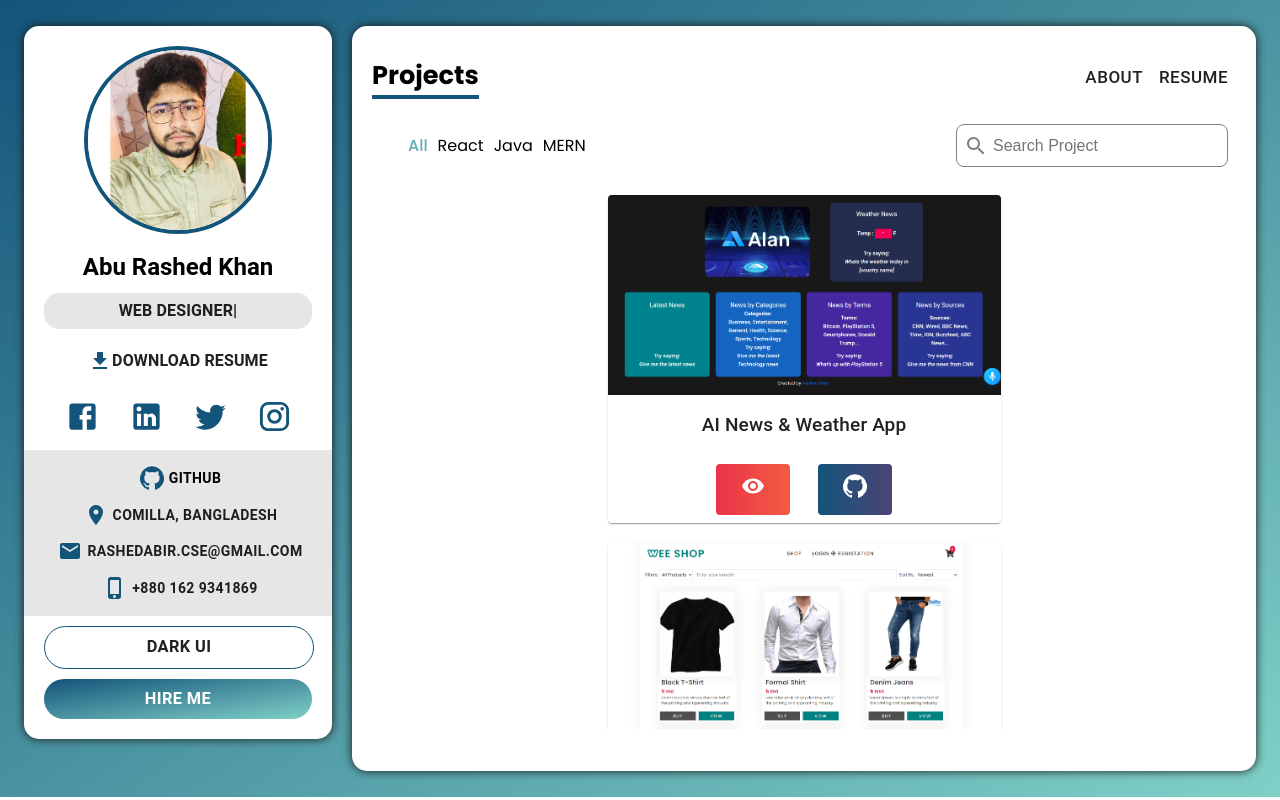
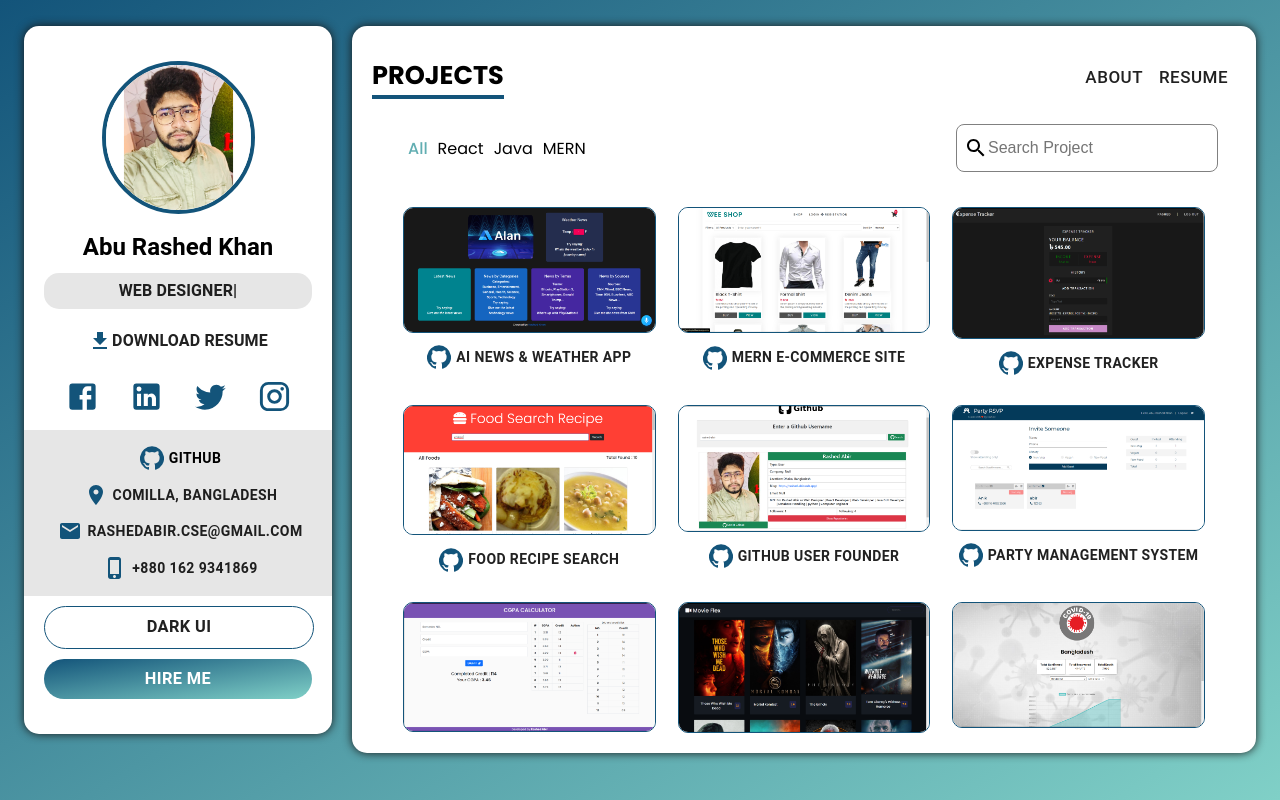
Before and after one commit to rashedabir/devs_portfolio, a React (Create React App) app: page /projects in a window 1280 px wide. Built offline with nearby package versions, Linux system fonts and the light colour scheme.

Commit message:
first commit

```diff
--- a/public/index.html
+++ b/public/index.html
@@ -30,6 +30,7 @@
       work correctly both with client-side routing and a non-root public URL.
       Learn how to configure a non-root public URL by running `npm run build`.
     -->
+    <link rel="stylesheet" href="https://cdnjs.cloudflare.com/ajax/libs/font-awesome/5.15.3/css/all.min.css" referrerpolicy="no-referrer" />
     <title>React App</title>
   </head>
   <body>
--- a/src/App.css
+++ b/src/App.css
@@ -4,6 +4,8 @@
 }
 body {
   font-family: "Poppins", sans-serif;
+  background-image: linear-gradient(to right bottom, #13547a, #80d0c7);
+  background-attachment: fixed;
 }
 a {
   text-decoration: none;
@@ -18,12 +20,11 @@ a {
 }
 
 .App {
-  background-image: linear-gradient(to right bottom, #13547a, #80d0c7);
   padding: 46px 10px;
 }
 .App_dark {
   background-color: #111111;
-  padding: 46px 10px;
+  padding: 48px 10px;
 }
 
 .app_content {
@@ -49,9 +50,10 @@ a {
 }
 .sidebar_left {
   text-align: center;
+  padding: 15px 0;
 }
 .sidebar_left img {
-  width: 180px;
+  width: 145px;
   border-radius: 50%;
   border: 4px solid #13547a;
 }
@@ -205,14 +207,12 @@ a {
   background-color: white;
   border-radius: 15px;
   box-shadow: 0 0 10px rgb(26, 25, 25);
-  height: 93.1vh;
 }
 .main_dark {
   background-color: black;
   color: white;
   border-radius: 15px;
   box-shadow: 0 0 10px rgb(26, 25, 25);
-  height: 93.1vh;
 }
 
 /*--------------------------navbar-------------------------------*/
@@ -239,12 +239,14 @@ a {
   font-weight: 700;
   color: black;
   border-bottom: 4px solid #13547a;
+  text-transform: uppercase;
 }
 .navbar_active_dark {
   font-size: 1.6rem;
   font-weight: 700;
   color: white;
   border-bottom: 4px solid #13547a;
+  text-transform: uppercase;
 }
 .navbar_item {
   margin-right: 20px;
@@ -280,7 +282,7 @@ a {
 
 .about_intro {
   overflow-y: auto;
-  height: 88%;
+  height: 78vh;
 }
 .about_intro h4 {
   padding: 20px 10px;
@@ -329,7 +331,7 @@ a {
 
 .resume_component {
   flex-grow: 1;
-  height: 88%;
+  height: 78vh;
   overflow-y: auto;
 }
 .resume_component h2 {
@@ -432,7 +434,7 @@ a {
 
 .projects {
   flex-grow: 1;
-  height: 88%;
+  height: 78vh;
   overflow-y: auto;
   padding: 15px 0;
 }
@@ -450,8 +452,8 @@ a {
   border: 1px solid grey;
   border-radius: 0.5rem;
   padding: 3px 7px;
-  width: 100%;
-  height: 35px;
+  width: 96%;
+  height: 40px;
   align-items: center;
 }
 .project-search {
@@ -459,8 +461,8 @@ a {
   border: 1px solid grey;
   border-radius: 0.5rem;
   padding: 3px 7px;
-  width: 100%;
-  height: 35px;
+  width: 96%;
+  height: 40px !important;
   align-items: center;
 }
 .project-search input {
@@ -489,73 +491,42 @@ a {
   outline: none;
   border: none;
 }
-.project_card {
-  max-width: 393px;
-  margin: 10px;
+.project_box_card{
+  margin-top: 25px !important;
 }
-.search {
-  font-size: 2rem;
-  cursor: pointer;
-  color: gray;
+.project_card{
+  align-items: center;
+  text-align: center;
+  margin: auto;
+  margin-bottom: 10px !important;
+}
+.project_card img{
+  width: 100%;
+  border-radius: 10px;
+  border: 1px solid #13547a;
+  transition: transform 0.3s linear;
+}
+.project_card img:hover{
+  transform: scale(1.05);
+}
+.project_card p{
+  font-weight: 600;
+}
+.project_card p:hover{
+  color: #13547a;
+}
+.project_title{
+  color: white;
+}
+.git_icon{
   margin-right: 5px;
+  color: #13547a;
 }
-.project_card .MuiTypography-body1 {
-  font-size: 19px;
-  font-weight: 500;
-  text-align: center;
-  text-transform: capitalize;
-}
-.project_box_card {
-  margin-top: 18px;
-}
-.project_card .card_actions{
-  justify-content: center;
-}
-.project_card .github {
-  background-image: linear-gradient(
-    to right,
-    #13547a 0%,
-    #4e4376 51%,
-    #2b5876 100%
-  );
-  margin: 0 20px;
-  padding: 10px 25px;
-  text-align: center;
-  text-transform: uppercase;
-  transition: 0.5s;
-  background-size: 200% auto;
-  color: white;
-  display: block;
-}
-
-.project_card .github:hover {
-  background-position: right center; /* change the direction of the change here */
-  color: #fff;
-  text-decoration: none;
-}
-
-.project_card .deploy{
-  background-image: linear-gradient(to right, #EB3349 0%, #F45C43  51%, #EB3349  100%);
-   padding: 10px 25px;
-   margin: 0 20px;
-   text-align: center;
-   text-transform: uppercase;
-   transition: 0.5s;
-   background-size: 200% auto;
-   color: white;
-   display: block;
-}
- .project_card .deploy:hover {
-   background-position: right center; /* change the direction of the change here */
-   color: #fff;
-   text-decoration: none;
- }
 .projects_navbar-item_dark > div {
   margin: 0 5px;
   font-size: 1rem;
   cursor: pointer;
 }
-
 .projects_navbar-item {
   display: flex;
   margin: 5px 0;
@@ -585,3 +556,51 @@ a {
 .nav:hover {
   color: #13547a;
 }
+
+
+
+/*---------------------------------------not found-------------------------------------------------*/
+
+.not_found{
+  align-items: center;
+  display: flex;
+  width: 100%;
+  flex-direction: column;
+  justify-content: center;
+  text-align: center;
+}
+.not_found h1{
+  color: #13547a;
+  font-size: 12.5rem;
+  letter-spacing: .10em;
+  margin: .025em 0;
+  text-shadow: .05em .05em 0 rgba(0,0,0,.25);
+  white-space: nowrap;
+}
+.not_found h1 > span{
+  animation: spooky 2s alternate infinite linear;
+    color: #528cce;
+    display: inline-block;
+}
+@keyframes spooky {
+  from {
+    transform: translatey(.15em) scaley(.95);
+  }
+
+  to {
+    transform: translatey(-.15em);
+  }
+}
+.not_found h2{
+  color: #13547a;
+  margin-bottom: .40em;
+}
+.not_found p{
+  margin-top: 0;
+}
+
+@media only screen and (max-width: 30rem) {
+  .not_found h1{
+    font-size: 5rem;
+  }
+}
--- /dev/null
+++ b/src/components/ProjectMotFound.jsx
@@ -0,0 +1,20 @@
+import { Container } from "@material-ui/core";
+import React from "react";
+
+function ProjectMotFound({ search }) {
+  return (
+    <Container className="not_found">
+      <h1>
+        4
+        <span>
+          <i className="fas fa-ghost"></i>
+        </span>
+        4
+      </h1>
+      <h2>Result for: {search}</h2>
+      <p>Sorry, the project you're looking for cannot be find</p>
+    </Container>
+  );
+}
+
+export default ProjectMotFound;
--- a/src/components/ProjectsCard.jsx
+++ b/src/components/ProjectsCard.jsx
@@ -1,58 +1,21 @@
 import {
   Button,
-  CardActionArea,
-  CardActions,
-  CardContent,
-  Typography,
+  Grid,
 } from "@material-ui/core";
-import { CardMedia } from "@material-ui/core";
-import { Card } from "@material-ui/core";
-import VisibilityIcon from "@material-ui/icons/Visibility";
 import GitHubIcon from "@material-ui/icons/GitHub";
 import React from "react";
 
 function ProjectsCard({ data, dark }) {
   const { name, image, deployed_url, github_url } = data;
   return (
-    <Card
-      className="project_card"
-      style={dark ? { backgroundColor: "#111111", color: "#fff" } : null}
-    >
-      <CardActionArea>
-        <CardMedia
-          component="img"
-          alt="Contemplative Reptile"
-          height="200"
-          image={image}
-          title="Contemplative Reptile"
-        />
-        <CardContent>
-          <Typography variant="body1" component="p">
-            {name}
-          </Typography>
-        </CardContent>
-      </CardActionArea>
-      <CardActions className="card_actions">
-        {
-            deployed_url === "" ? null : <Button
-            size="small"
-            className="deploy"
-            href={deployed_url}
-            target="_blank"
-          >
-            <VisibilityIcon />
-          </Button>
-        }
-        <Button
-          size="small"
-          className="github"
-          href={github_url}
-          target="_blank"
-        >
-          <GitHubIcon />
-        </Button>
-      </CardActions>
-    </Card>
+    <Grid item lg={4} md={6} sm={12} xs={12} className="project_card">
+      <Button href={deployed_url} target="_blank">
+        <img src={image} alt={name} />
+      </Button>
+      <Button href={github_url} target="_blank">
+        <GitHubIcon className="git_icon" /> <p className={dark ? "project_title" : ""}>{name}</p>
+      </Button>
+    </Grid>
   );
 }
 
--- a/src/screens/Project.jsx
+++ b/src/screens/Project.jsx
@@ -4,6 +4,7 @@ import ProjectNavbar from "../components/ProjectNavbar";
 import ProjectsCard from "../components/ProjectsCard";
 import projectsData from "../utils/projectsData";
 import SearchIcon from "@material-ui/icons/Search";
+import ProjectMotFound from "../components/ProjectMotFound";
 
 function Project({ dark }) {
   const [projects, setProjects] = useState(projectsData);
@@ -47,10 +48,10 @@ function Project({ dark }) {
           </div>
         </Grid>
       </Grid>
-      <Grid container justify="center" className="project_box_card">
+      <Grid container className="project_box_card" spacing={1}>
         {handleSearch.length
           ? handleSearch.map((data) => <ProjectsCard dark={dark} data={data} />)
-          : null}
+          : <ProjectMotFound search={search} />}
       </Grid>
     </Container>
   );
```
